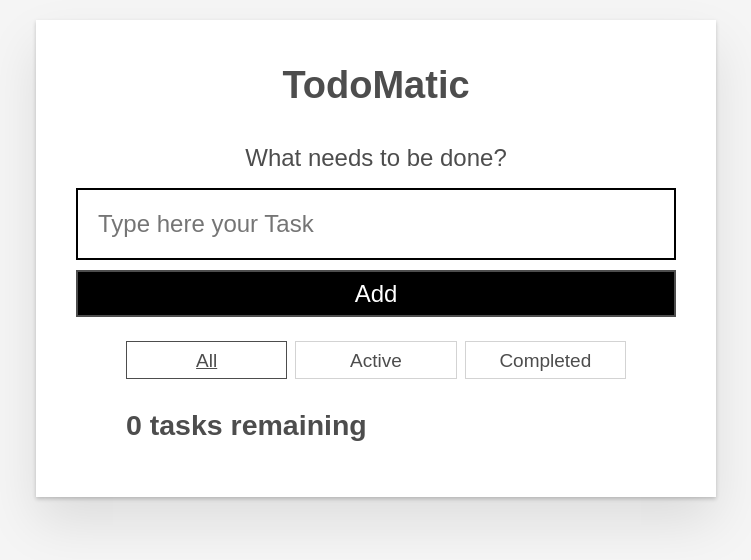
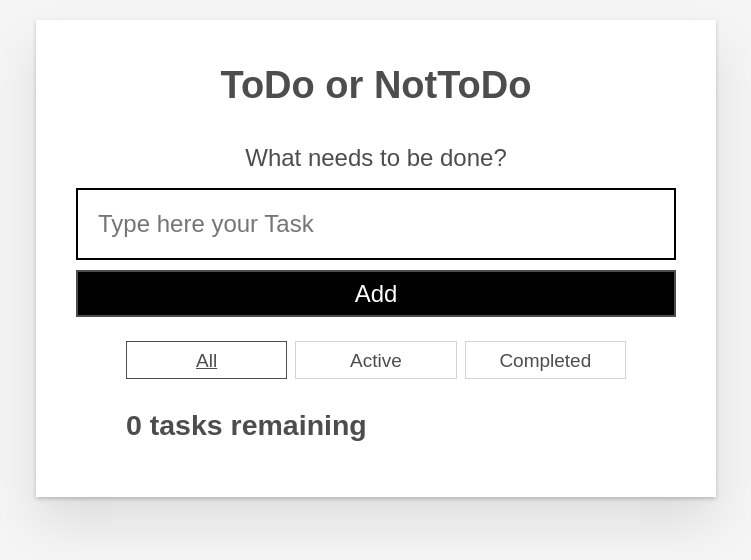
Before and after one commit to GeoX23/todo_app, a React (Create React App) app: page / in a window 1280 px wide. Shown: the top 560 px of the page, without its empty margins (264-1015 px from the left). Built offline with nearby package versions, Linux system fonts and the light colour scheme.

Commit message:
Check if Task Name is empty

```diff
--- a/public/index.html
+++ b/public/index.html
@@ -6,7 +6,7 @@
     <meta name="viewport" content="width=device-width, initial-scale=1" />
     <meta name="theme-color" content="#000000" />
     <meta
-      name="description"
+      name="GeoTodo App - An App made for managing your tasks easier without much trouble!"
       content="Web site created using create-react-app"
     />
     <link rel="apple-touch-icon" href="%PUBLIC_URL%/logo192.png" />
@@ -24,7 +24,7 @@
       work correctly both with client-side routing and a non-root public URL.
       Learn how to configure a non-root public URL by running `npm run build`.
     -->
-    <title>My ToDo App</title>
+    <title>ToDo or NotToDo</title>
   </head>
   <body>
     <noscript>You need to enable JavaScript to run this app.</noscript>
--- a/src/App.js
+++ b/src/App.js
@@ -88,6 +88,10 @@ export default function App(props) {
   const headingText = `${taskList.length} ${tasksNoun} remaining`;
 
   function addTask(name) {
+    // Check if Task's Name is empty
+    if (name === '') {
+      alert('Please enter Task Name');
+    } else {
       const newTask = {
         id: `todo-${nanoid()}`,
         name,
@@ -96,10 +100,11 @@ export default function App(props) {
       setTasks([...tasks, newTask]);
       console.log(tasks);
     }
+  }
 
   return (
     <div className='todoapp stack-large'>
-      <h1>TodoMatic</h1>
+      <h1>ToDo or NotToDo</h1>
       <Form addTask={addTask} />
       <div className='filters btn-group stack-exception'>{filterList}</div>
       <h2 id='list-heading'>{headingText}</h2>
```
Lines whose indentation alone changed are shown as unchanged.
